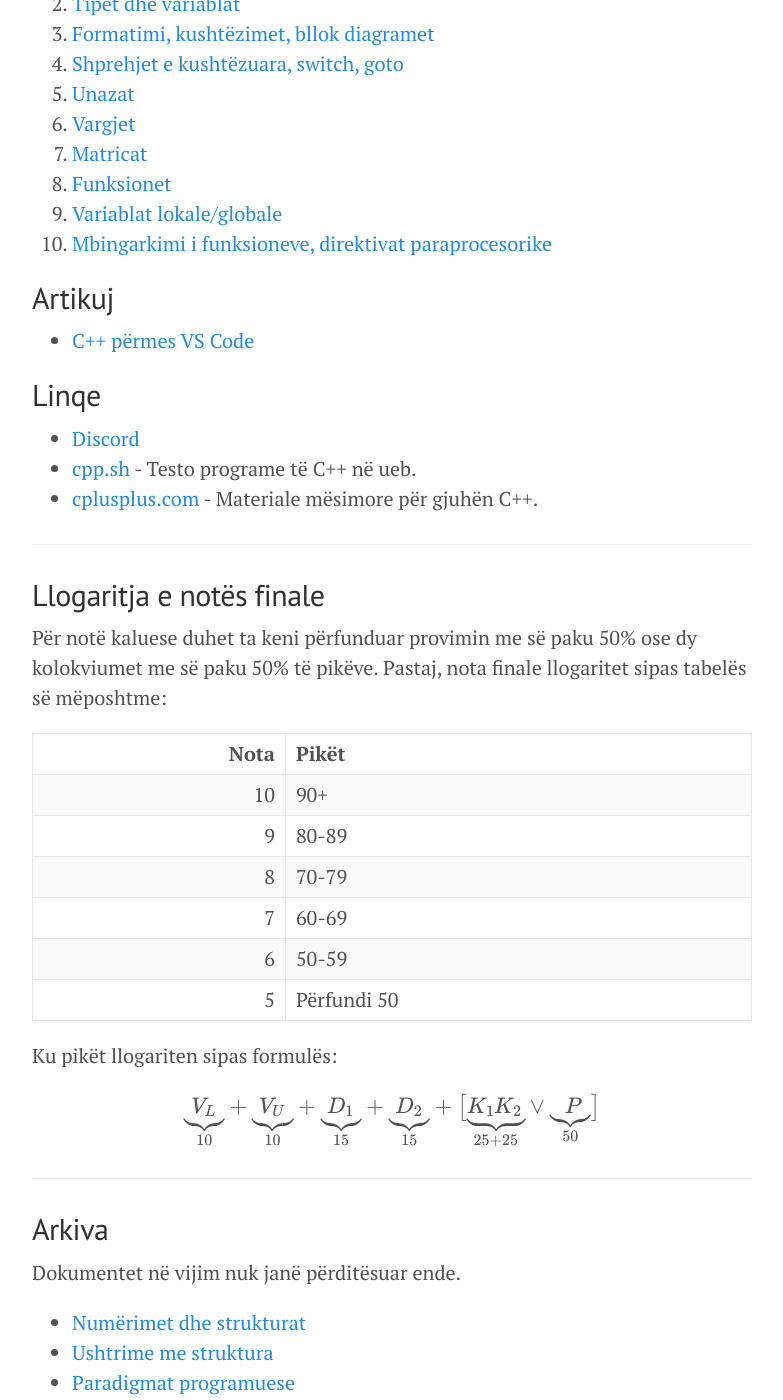
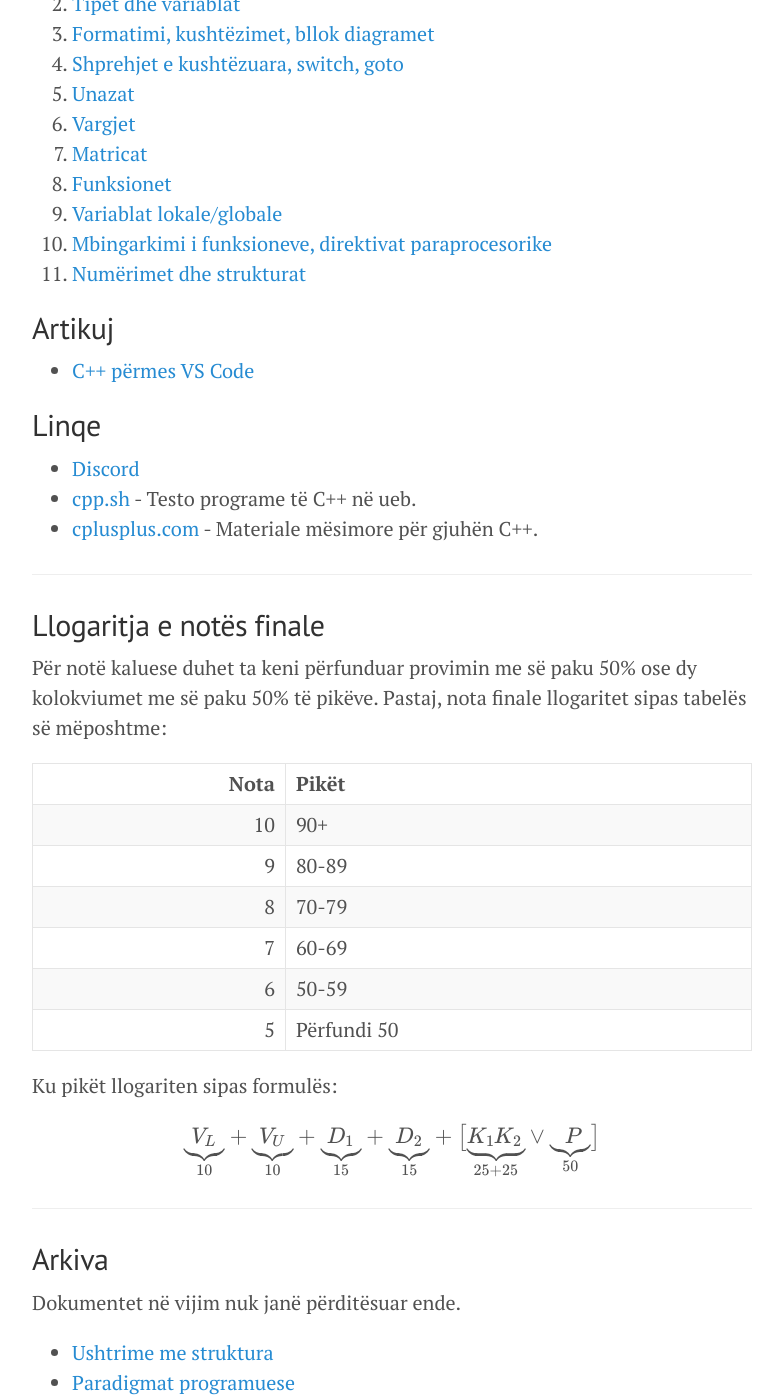
Before and after one commit to edongashi/edongashi.github.io, a Jekyll site: the page built from lendet/gjuhe-programuese/index.md, in a window 1280 px wide and 1400 px high, scrolled down 1441 px. Shown: the whole window, without its empty margins (248-1031 px from the left). Built offline with Jekyll 4.4.1, drawn with Linux system fonts in a browser that asks for light colours; our own code applies the rules of GitHub Pages for plain Markdown files; formulas are drawn with MathJax 3; some of the changed lines change nothing that is shown.

Commit message:
Add link to j11

```diff
--- a/lendet/gjuhe-programuese/index.md
+++ b/lendet/gjuhe-programuese/index.md
@@ -54,6 +54,7 @@ Konsultimet mbahen pas orarit të zakonshëm të ushtrimeve.
 8. [Funksionet](/lendet/gjuhe-programuese/java8)
 9. [Variablat lokale/globale](/lendet/gjuhe-programuese/java9)
 10. [Mbingarkimi i funksioneve, direktivat paraprocesorike](/lendet/gjuhe-programuese/java10)
+11. [Numërimet dhe strukturat](/lendet/gjuhe-programuese/java11)
 
 ## Artikuj
 
@@ -92,7 +93,6 @@ $$
 
 Dokumentet në vijim nuk janë përditësuar ende.
 
-- [Numërimet dhe strukturat](/lendet/gjuhe-programuese/java11)
 - [Ushtrime me struktura](/lendet/gjuhe-programuese/java13)
 - [Paradigmat programuese](/lendet/gjuhe-programuese/paradigmat-programuese)
 - [Kuptimi i 'void'](/lendet/gjuhe-programuese/void)
```
